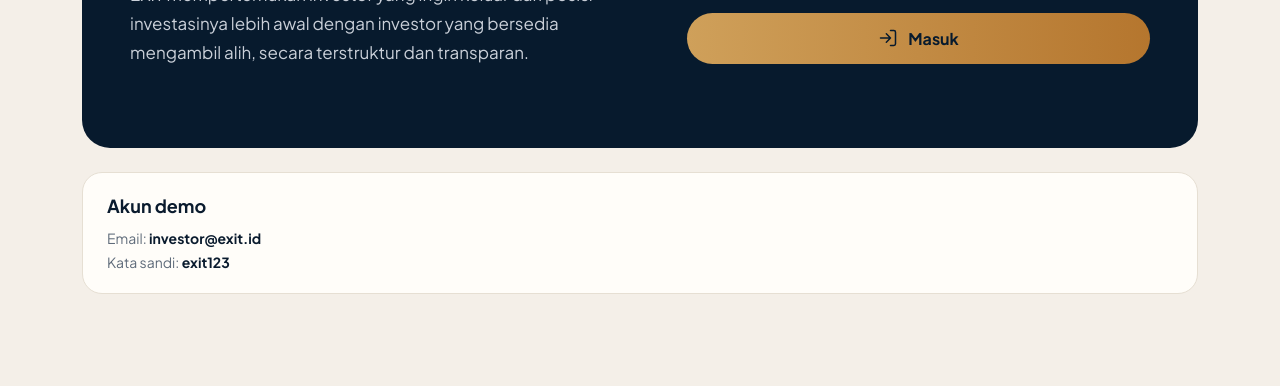
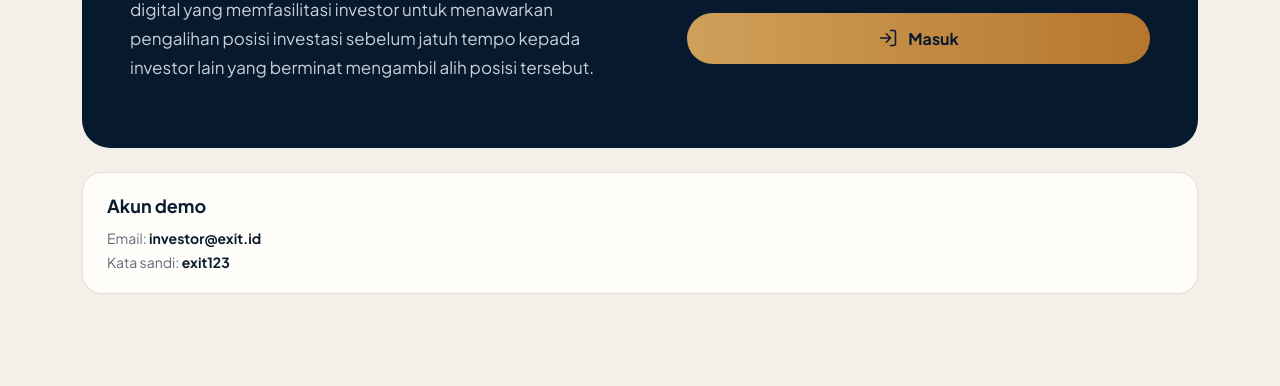
Before and after one commit to mnaufalraafi-coder/Projek-EXIT, a plain HTML site: page login.html in a window 1280 px wide. Shown: the part 414-800 px from the top of the page. Drawn offline with Linux system fonts and the light colour scheme; a web font is replaced by a local one.

Commit message:
Update login.html

```diff
--- a/login.html
+++ b/login.html
@@ -83,7 +83,7 @@ input:focus-visible,button:focus-visible{outline:3px solid var(--gold2);outline-
   <section class="hero">
     <div>
       <h1>Selamat datang di EXIT</h1>
-      <p>EXIT mempertemukan investor yang ingin keluar dari posisi investasinya lebih awal dengan investor yang bersedia mengambil alih, secara terstruktur dan transparan.</p>
+      <p>EXIT (Early Investment Take-over) adalah konsep platform digital yang memfasilitasi investor untuk menawarkan pengalihan posisi investasi sebelum jatuh tempo kepada investor lain yang berminat mengambil alih posisi tersebut.</p>
     </div>
 
     <div>
```
